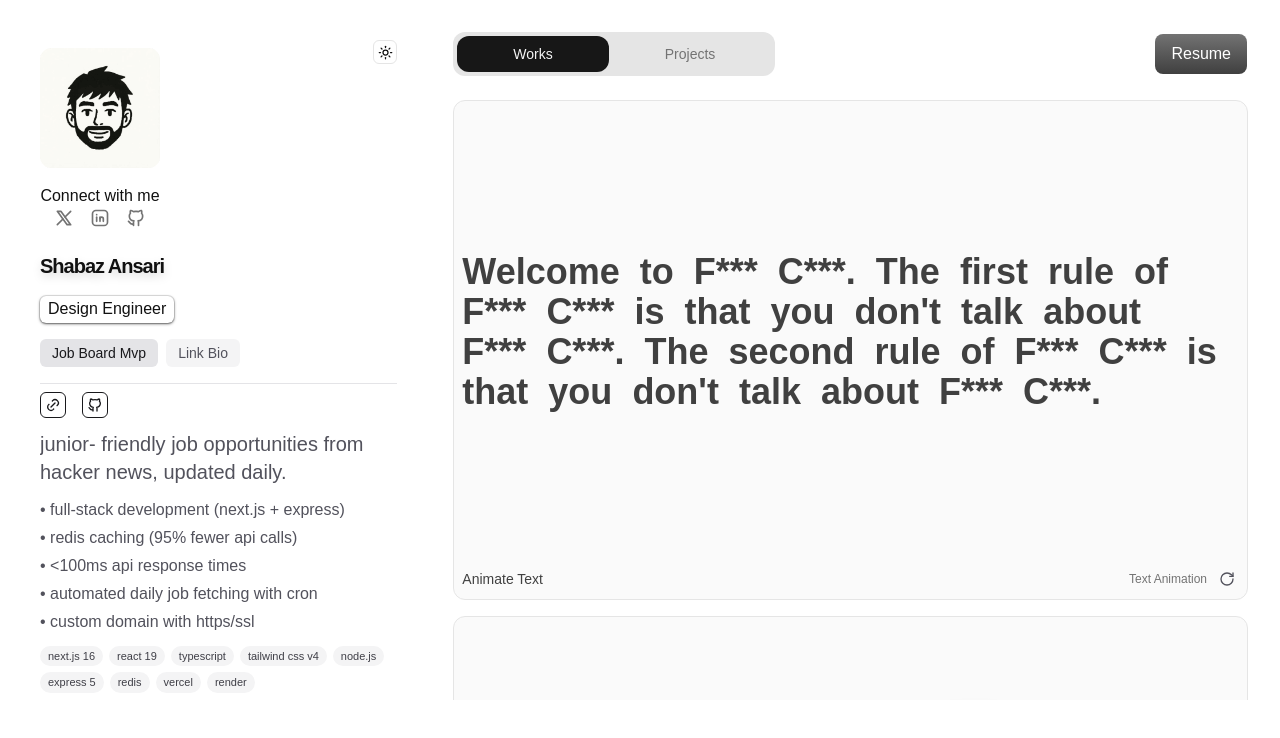
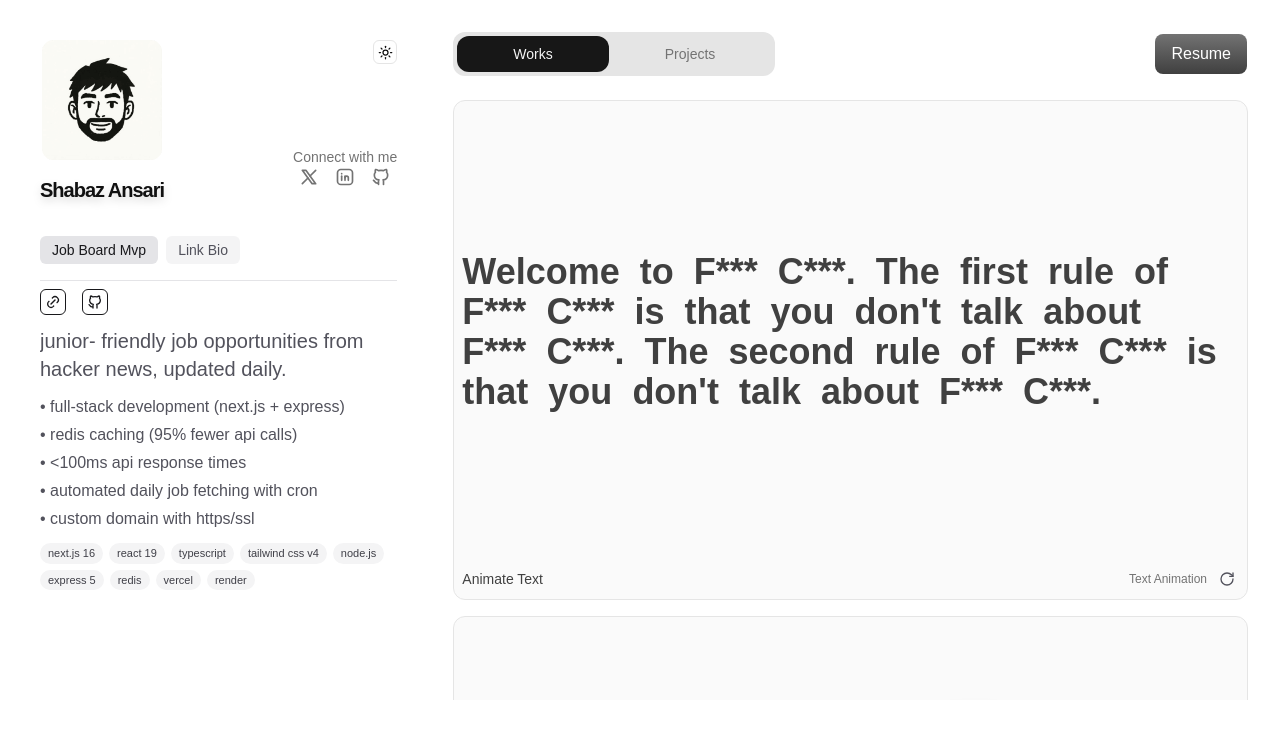
Before and after one commit to Kise07/Minimal-Portfolio, a Next.js app: page / in a window 1280 px wide. Shown: the top 738 px of the page. Built offline with nearby package versions, Linux system fonts and the light colour scheme.

Commit message:
chore: avatar layout rework
- grid template using Arbitrary CSS. [Used for short Styles]

```diff
--- a/src/components/ui/profile.tsx
+++ b/src/components/ui/profile.tsx
@@ -10,29 +10,53 @@ import { ModeToggle } from "./theme-toggle";
 
 export const Profile = ({ className }: { className?: string }) => {
   return (
-    <section
-      className={cn(
-        "m-6 flex flex-col items-baseline justify-start gap-4",
-        className
-      )}
-    >
-      <div className="flex w-full items-start justify-between">
-        <div className="my-2 flex flex-col items-center gap-4">
+    <section className={cn("m-6", className)}>
+      {/* New Idea */}
+      <div
+        className="mb-8 grid gap-4"
+        style={{
+          gridTemplateAreas: `
+          "avatar toggle"
+          "avatar links"
+          `,
+          gridTemplateColumns: "auto 1fr",
+          gridTemplateRows: "1fr 1fr",
+        }}
+      >
+        {/* Avatar area - left, spans 2 rows */}
+        <div
+          style={{ gridArea: "avatar" }}
+          className="flex flex-col items-center justify-center gap-4"
+        >
           <Image
             src="/ava.png"
             alt="avatar"
             width={500}
             height={500}
-            className="size-30"
+            className="size-20 md:size-30"
           />
-          <span>
+          <Heading>Shabaz Ansari</Heading>
+        </div>
+
+        {/* Toggle area - top right */}
+        <div
+          style={{ gridArea: "toggle" }}
+          className="flex items-start justify-end"
+        >
+          <ModeToggle />
+        </div>
+
+        {/* Links area - bottom right */}
+        <div
+          style={{ gridArea: "links" }}
+          className="flex items-center justify-end"
+        >
+          <span className="text-sm font-medium text-neutral-500 dark:text-neutral-400">
             Connect with me <UsersLinks />
           </span>
         </div>
-        <ModeToggle />
       </div>
-      <Heading>Shabaz Ansari</Heading>
-      <Flipper />
+      {/* New Implementation */}
       <TabsTransitionPanel />
     </section>
   );
```
